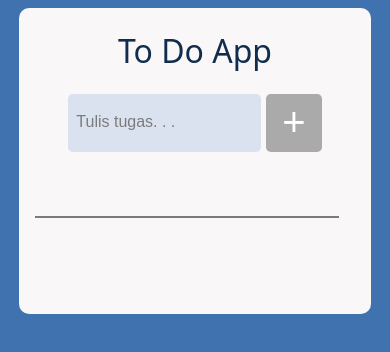
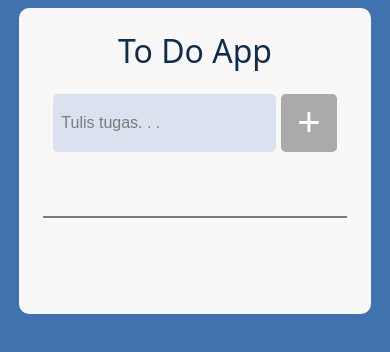
Before and after one commit to Nuuriii/Simple-Todo, a React (Vite) app: page / in a window 390 px wide. Shown: the top 352 px of the page. Built offline with nearby package versions, Linux system fonts and the light colour scheme.

Commit message:
style: fix responsive

```diff
--- a/src/Components/Todo.style.ts
+++ b/src/Components/Todo.style.ts
@@ -28,6 +28,7 @@ export const InputWrapper = styled.div`
    justify-content: center;
    gap: 5px;
    input {
+      font-size: 1rem;
       background-color: #dbe2ef;
       border: none;
       border-radius: 0.3rem;
@@ -56,11 +57,13 @@ export const InputWrapper = styled.div`
 `;
 
 export const Line = styled.div`
-   width: 19rem;
    display: flex;
    margin: 4rem 0 2rem 0;
    justify-content: center;
-   border-bottom: 2px solid rgba(0, 0, 0, 0.5);
+   div {
+      width: 19em;
+      border-bottom: 2px solid rgba(0, 0, 0, 0.5);
+   }
 `;
 
 export const List = styled.div`
--- a/src/Components/TodoList.tsx
+++ b/src/Components/TodoList.tsx
@@ -78,7 +78,9 @@ const TodoList: React.FC = () => {
             />
             <button onClick={handleAddTodo}>+</button>
          </InputWrapper>
-         <Line></Line>
+         <Line>
+            <div></div>
+         </Line>
          <List>
             {todos.map((todo) => (
                <li key={todo.id}>
```
